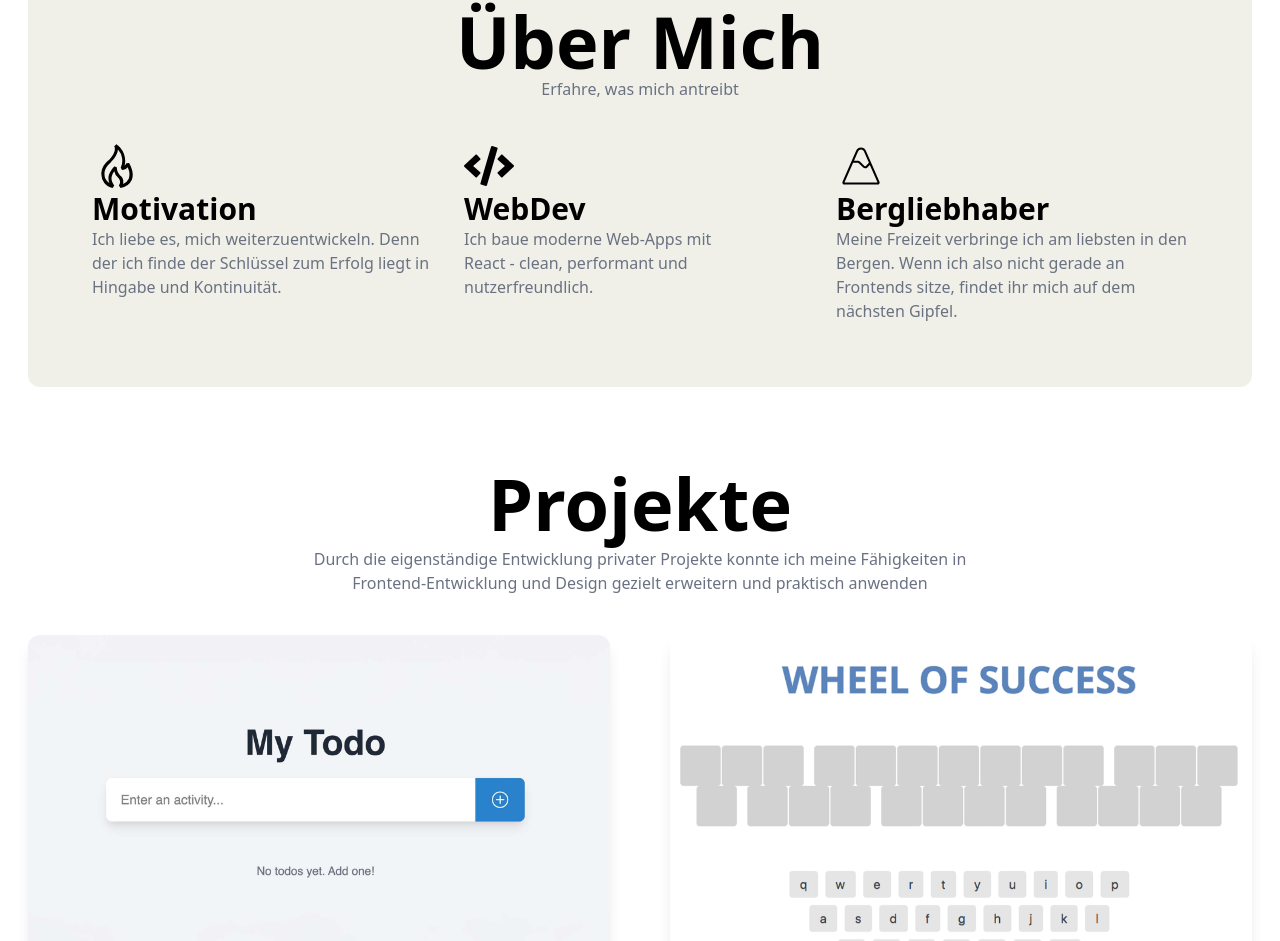
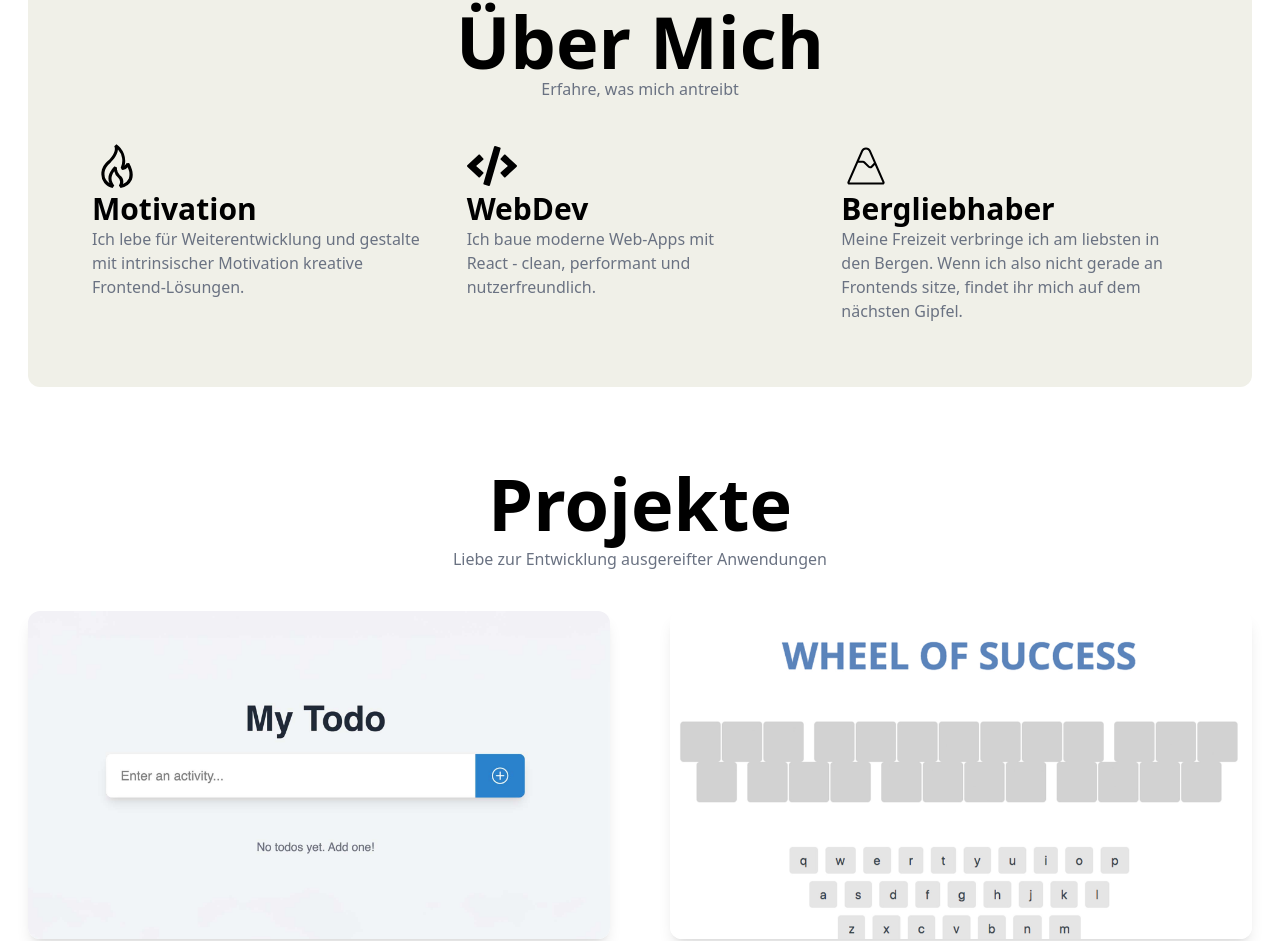
Before and after one commit to GregorSchulze/GregorSchulze.github.io, a React (Vite) app: page / in a window 1280 px wide. Shown: the part 847-1788 px from the top of the page. Built offline with nearby package versions, Linux system fonts and the light colour scheme.

Commit message:
Changing the text in the about area.

```diff
--- a/src/components/MainContent/MainContent.jsx
+++ b/src/components/MainContent/MainContent.jsx
@@ -68,13 +68,13 @@ export function MainContent() {
             </p>
           </div>
 
-          <div className="flex flex-col sm:flex-row gap-10 sm:gap-5 sm:justify-between ">
+          <div className="flex flex-col sm:flex-row gap-10 sm:gap-7 sm:justify-between ">
             <div className="sm:flex-1">
               <VscFlame size={50} color="currentColor" />
               <h2 className="text-3xl font-semibold">Motivation</h2>
               <p className="text-gray-500">
-                Ich liebe es, mich weiterzuentwickeln. Denn der ich finde der
-                Schlüssel zum Erfolg liegt in Hingabe und Kontinuität.
+                Ich lebe für Weiterentwicklung und gestalte mit intrinsischer
+                Motivation kreative Frontend-Lösungen.
               </p>
             </div>
             <div className="sm:flex-1">
@@ -105,9 +105,7 @@ export function MainContent() {
         </h2>
 
         <p className="text-gray-500 text-center pb-10 max-w-2xl mx-auto py-2">
-          Durch die eigenständige Entwicklung privater Projekte konnte ich meine
-          Fähigkeiten in Frontend-Entwicklung und Design gezielt erweitern und
-          praktisch anwenden
+          Liebe zur Entwicklung ausgereifter Anwendungen
         </p>
 
         <div className="grid gap-15 sm:grid-cols-2">
```
